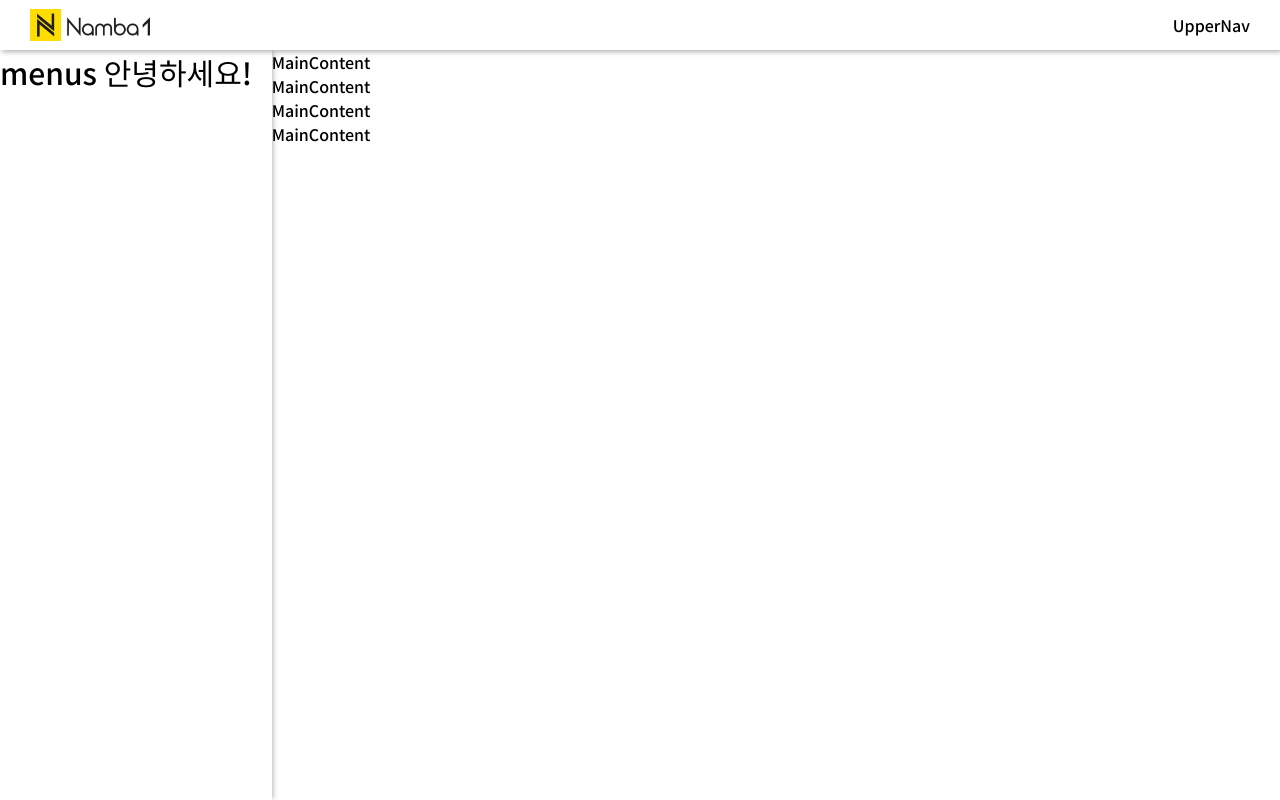
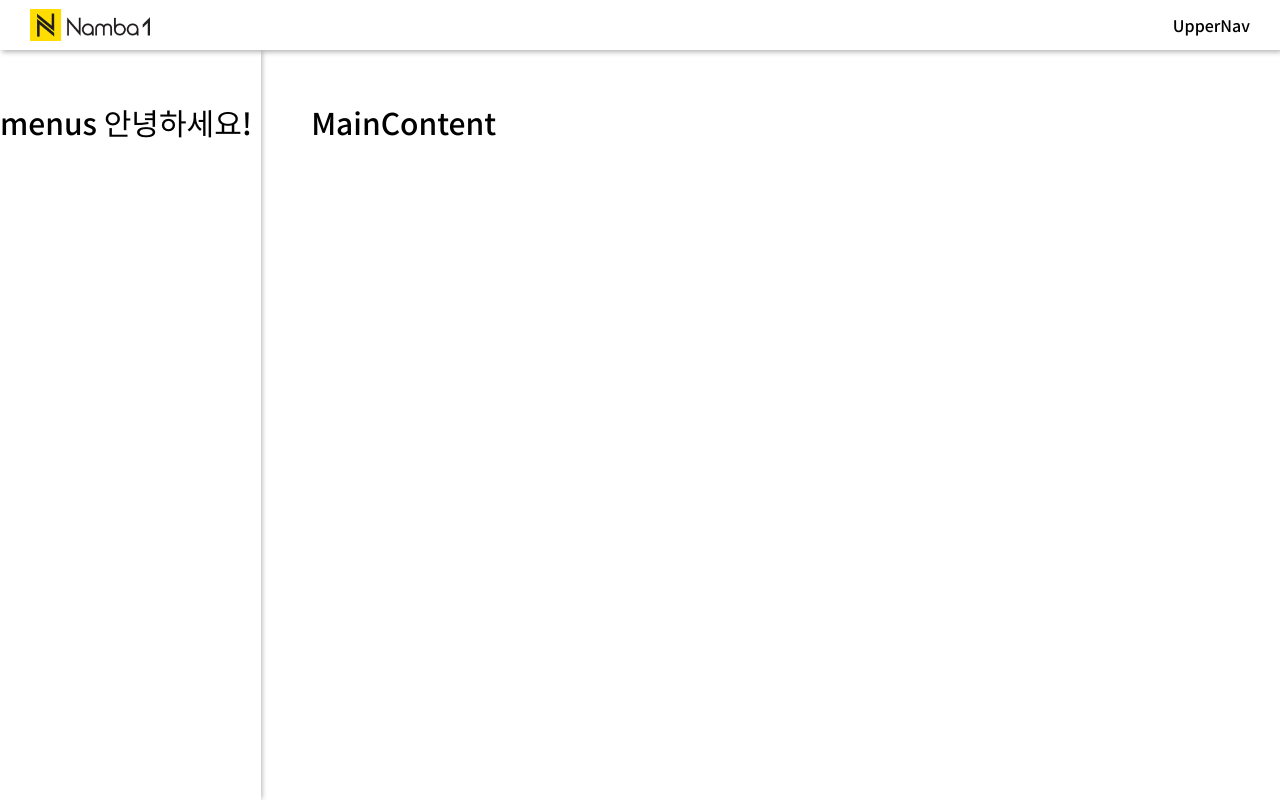
Before and after one commit to hojuncha997/namba1-admin, a React (Create React App) app: page / in a window 1280 px wide. Built offline with nearby package versions, Linux system fonts and the light colour scheme.

Commit message:
남바원 기본 레이아웃

```diff
--- a/src/components/MainContent/MainContent.js
+++ b/src/components/MainContent/MainContent.js
@@ -6,6 +6,9 @@ const MainContentStyle = styled.div`
   /* min-height: 600px; */
   order: 2;
   overflow-y: auto;
+  margin-left: 50px;
+  margin-top: 50px;
+  font-size: 30px;
 `;
 
 const MainContent = ({ children }) => {
@@ -13,9 +16,6 @@ const MainContent = ({ children }) => {
     <>
       <MainContentStyle>
         <div>{children}</div>
-        <div>{children}</div>
-        <div>{children}</div>
-        <div>{children}</div>
       </MainContentStyle>
     </>
   );
--- a/src/components/sidebar/Sidebar.js
+++ b/src/components/sidebar/Sidebar.js
@@ -9,7 +9,9 @@ const SidebarStyle = styled.aside`
   // border-right: 1px solid var(--text-grey);
   box-shadow: 2px 0 5px -1px rgba(0, 0, 0, 0.3);
   z-index: 99;
+  padding-top: 50px;
   font-size: 30px;
+  //   position: fixed;
 `;
 
 const Sidebar = ({ menus }) => {
```
